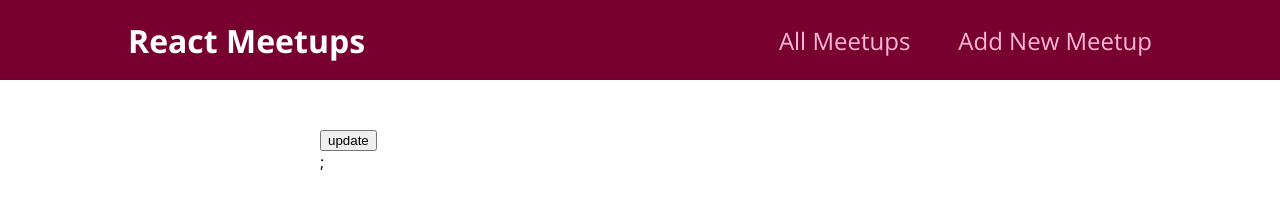
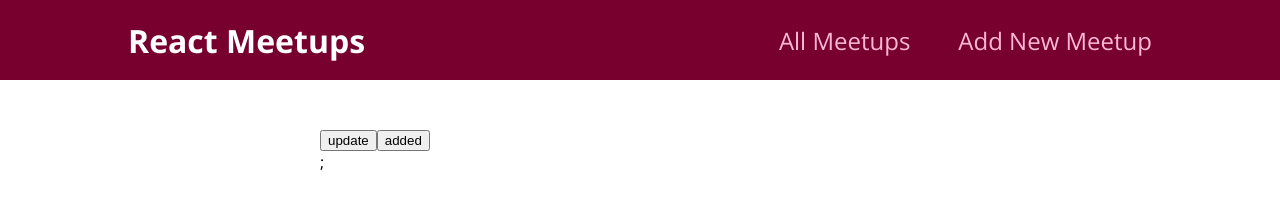
Before and after one commit to omjamnekar/git-practice, a Next.js app: page / in a window 1280 px wide. Shown: the top 220 px of the page. Built offline with nearby package versions, Linux system fonts and the light colour scheme.

Commit message:
feature add added

```diff
--- a/pages/index.js
+++ b/pages/index.js
@@ -38,6 +38,7 @@ function HomePage(props) {
   return (
     <div>
       <button>update</button>
+      <button>added</button>
     </div>
   );
 }
```
